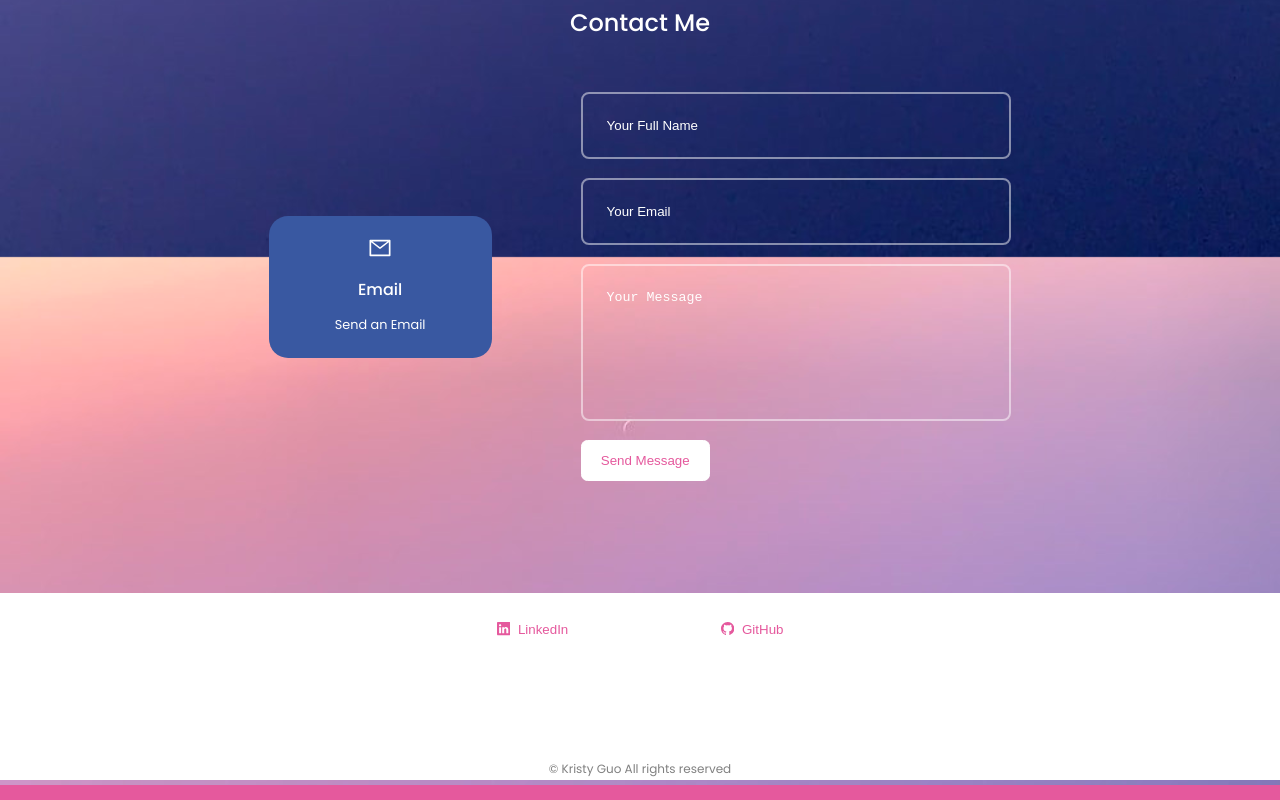
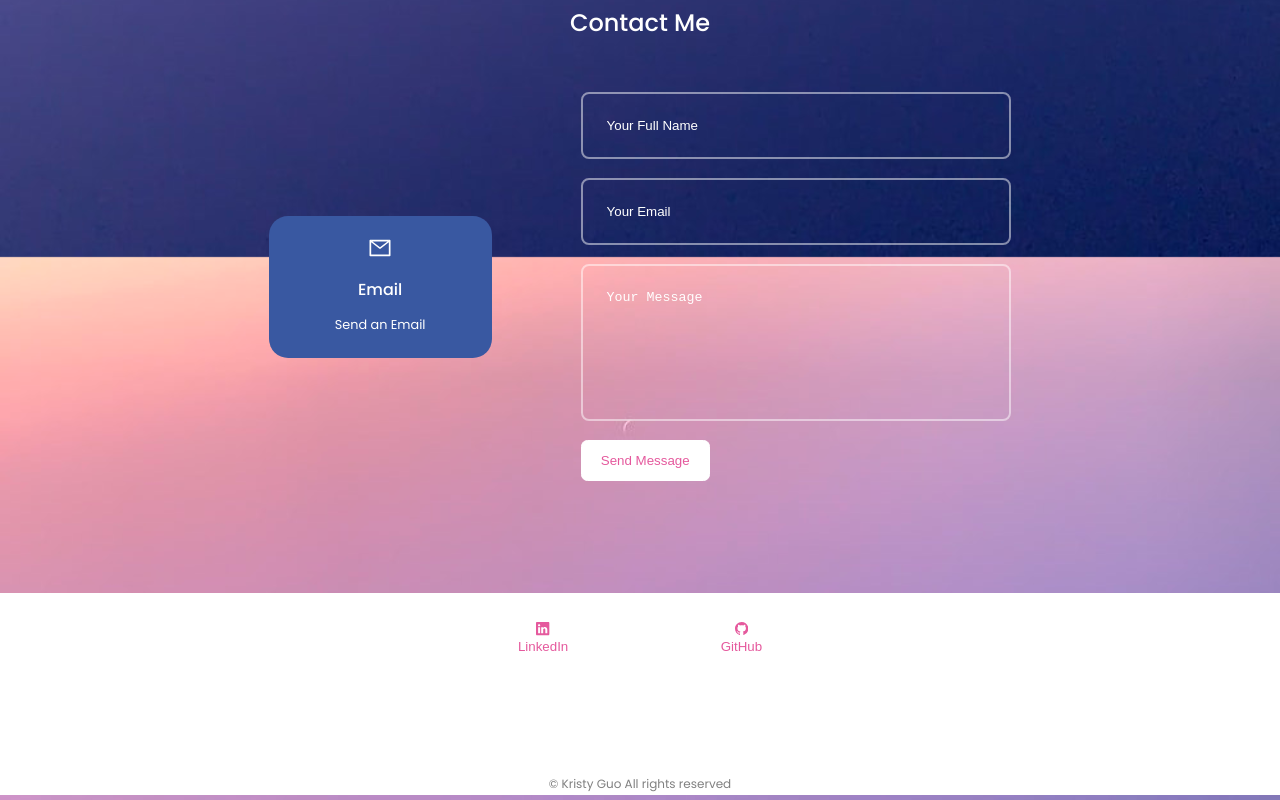
Before and after one commit to Kristixxg/react-portfolio, a React (Create React App) app: page / in a window 1280 px wide. Shown: the part 3155-3955 px from the top of the page. Built offline with nearby package versions, Linux system fonts and the light colour scheme.

Commit message:
move h4 into anchor tag

```diff
--- a/src/components/footer/Footer.jsx
+++ b/src/components/footer/Footer.jsx
@@ -11,13 +11,13 @@ const Footer = () => {
 
             <div className="footer__socials">
                 <button className="btn btn-primary footer-btn">
-                    <a href="https://www.linkedin.com/in/kristixxg/" target="#"><BsLinkedin /></a>
-                    <h4>LinkedIn</h4>
+                    <a href="https://www.linkedin.com/in/kristixxg/" target="#"><BsLinkedin /><h4>LinkedIn</h4></a>
+
                 </button>
 
                 <button className="btn btn-primary footer-btn">
-                    <a href="https://github.com/Kristixxg" target="#"><BsGithub /></a>
-                    <h4>GitHub</h4>
+                    <a href="https://github.com/Kristixxg" target="#"><BsGithub /><h4>GitHub</h4></a>
+
                 </button>
 
             </div>
```
